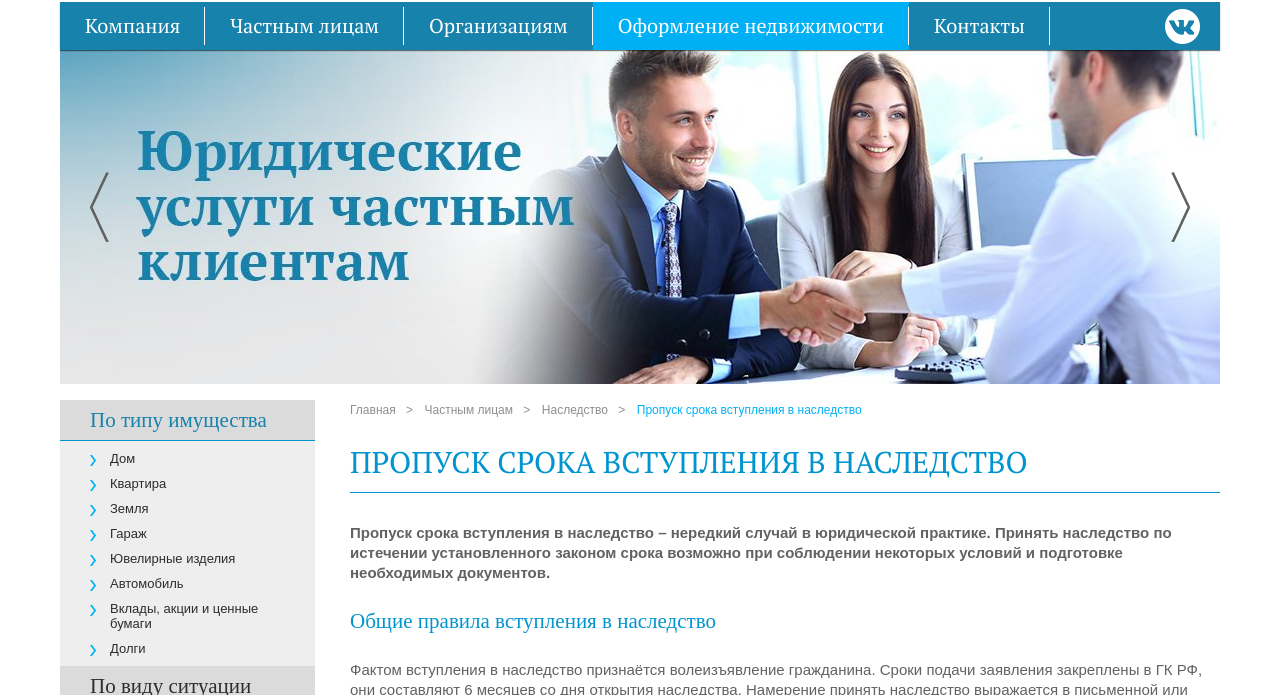
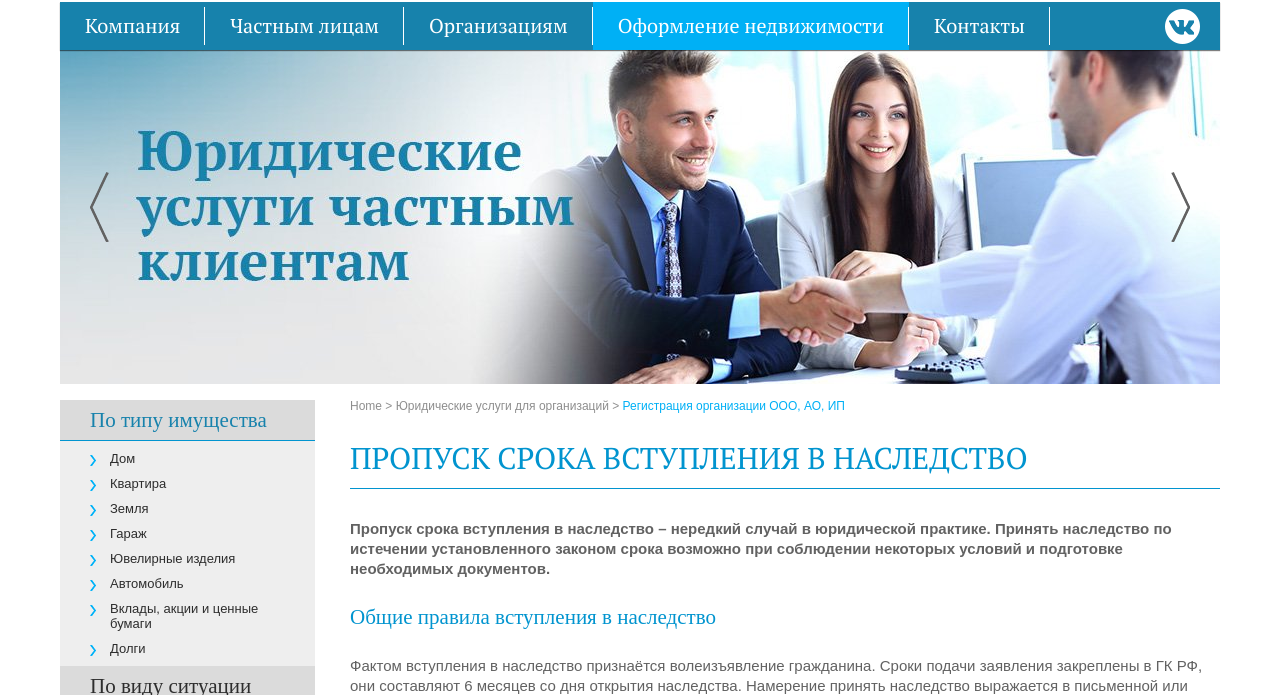
Before and after one commit to ome1ia/urist-tula, a website: page second.html in a window 1280 px wide. Shown: the part 105-800 px from the top of the page. Drawn offline with nearby package versions, Linux system fonts and the light colour scheme; files whose address does not match are found by name.

Commit message:
breadcrumbs

```diff
--- a/dev/sass/_breadcrumbs.scss
+++ b/dev/sass/_breadcrumbs.scss
@@ -1,7 +1,10 @@
-.breadcrumbs {
+.breadcrumbs,
+.B_crumbBox {
 	margin: 0;
 	padding: 0;
 	list-style: none;
+	color: #8e8e8e;
+	font-size: 12px;
 	li {
 		margin: 0;
 		display: inline-block;
@@ -9,7 +12,9 @@
 		font-size: 12px;
 	}
 }
-	.breadcrumbs_link {
+	.breadcrumbs_link,
+	.B_crumb,
+	.B_firstCrumb {
 		color: #8e8e8e;
 		a {
 			color: #8e8e8e;
@@ -18,10 +23,10 @@
 				text-decoration: underline;
 			}
 		}
-		&:after {
-			content: ">";
-			display: inline-block;
-			padding: 0 7px;
-			color: #8e8e8e;
+	}
+	.B_lastCrumb {
+		a {
+			text-decoration: none;
+			color: #00b0f5;
 		}
 	}
--- a/second.html
+++ b/second.html
@@ -166,18 +166,9 @@
   	<div class="container maincontent">
   		<div class="article_block">
 
-	  		<ul class="breadcrumbs">
-	  			<li class="breadcrumbs_link">
-	  				<a href="/">Главная</a>
-	  			</li>
-	  			<li class="breadcrumbs_link">
-	  				<a href="/">Частным лицам</a>
-	  			</li>
-	  			<li class="breadcrumbs_link">
-	  				<a href="/">Наследство</a>
-	  			</li>
-	  			<li><span>Пропуск срока вступления в наследство</span></li>
-	  		</ul>
+	  		<ul class="B_crumbBox">
+	  			<li class="B_firstCrumb" itemscope="itemscope" itemtype="http://data-vocabulary.org/Breadcrumb"><a class="B_homeCrumb" itemprop="url" rel="Home" href="http://45.32.159.118:81/"><span itemprop="title">Home</span></a></li> &gt; <li itemscope="itemscope" class="B_crumb" itemtype="http://data-vocabulary.org/Breadcrumb"><a class="B_crumb" itemprop="url" rel="Юридические услуги для организаций" href="uslugi-urlitsam/"><span itemprop="title">Юридические услуги для организаций</span></a></li>  &gt; <li class="B_lastCrumb" itemscope="itemscope" itemtype="http://data-vocabulary.org/Breadcrumb"><a class="B_currentCrumb" itemprop="url" rel="Осуществление регистрация организаций и ИП при помощи Юридической компании «Гарантия» это выгодно и надежно." href="uslugi-urlitsam/registracziya-organizaczii-ooo,-ao,-ip.html"><span itemprop="title">Регистрация организации ООО, АО, ИП</span></a></li>
+			</ul>
 
 	  		<article class="article">
 		  		<h1>Пропуск срока вступления в наследство</h1>
```
Also changed, not shown: index.html (+3 -11 lines), src/css/style.css, src/css/style.min.css.
